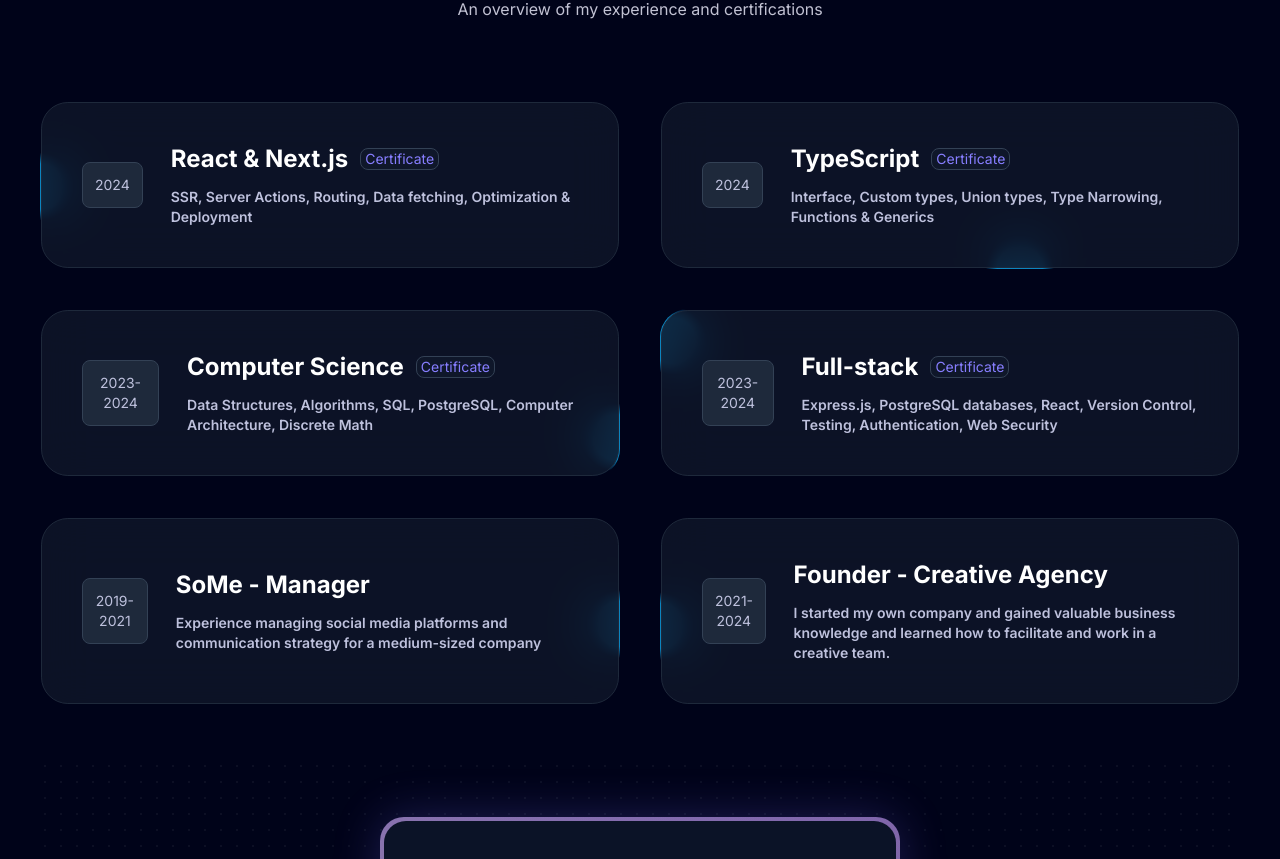
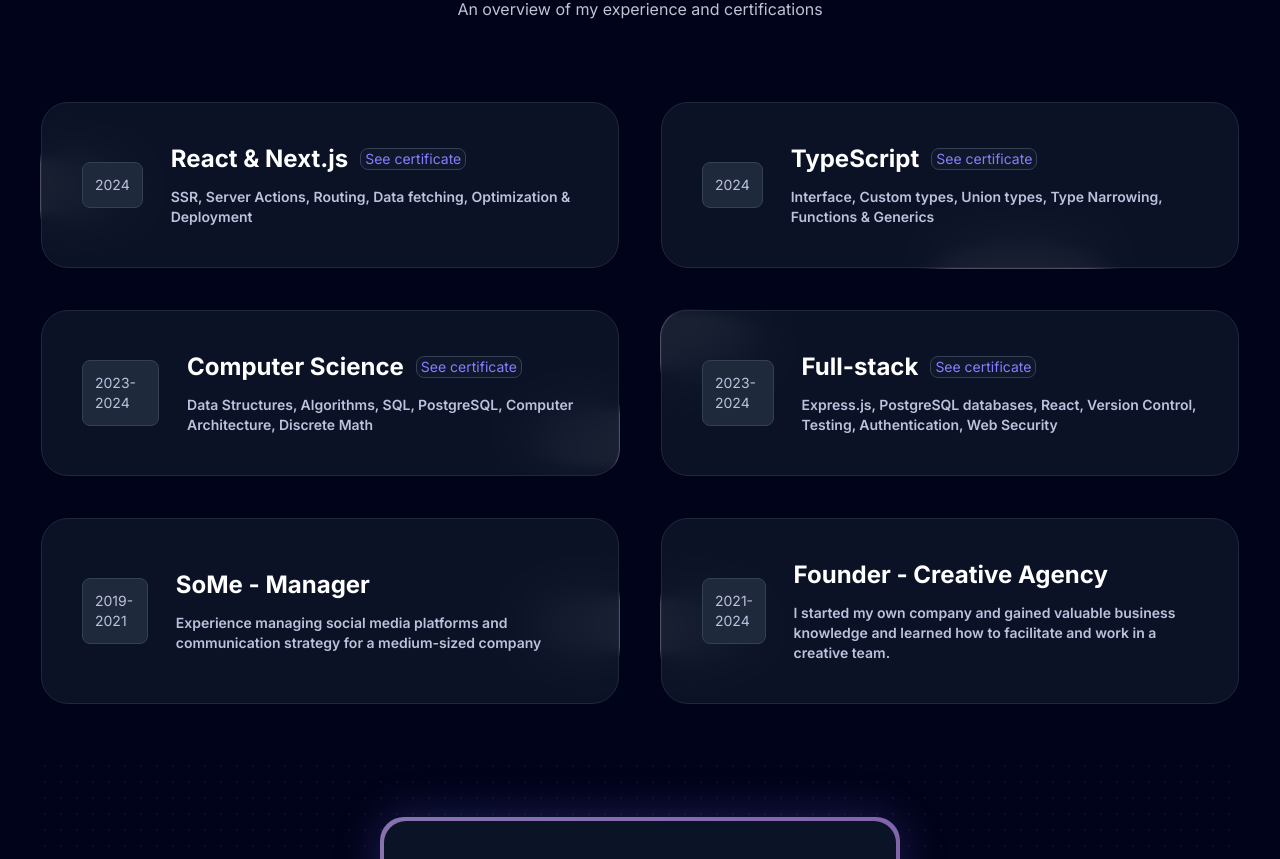
Before and after one commit to t-holmquist/portfolio, a Next.js app: page / in a window 1280 px wide. Shown: the part 2814-3673 px from the top of the page. Built offline with nearby package versions, Linux system fonts and the light colour scheme.

Commit message:
Added certificates open state with image

```diff
--- a/components/Experience.tsx
+++ b/components/Experience.tsx
@@ -1,8 +1,14 @@
+'use client'
+
 import { workExperience } from "@/data"
 import { Button } from "./ui/MovingBorders"
 import Image from "next/image"
+import { useState } from "react"
 
 const Experience = () => {
+
+    const [openCardId, setOpenCardId] = useState<number | null>(null);
+
   return (
     <div id="experience" className="lg:py-14">
         <h1 className="heading">
@@ -31,12 +37,17 @@ const Experience = () => {
                                     {card.title}
                                 </h1>
                                 {card.hasCertificate && (
-                                    <p className="px-1 rounded-lg text-[#877EFF] bg-slate-900 border border-slate-700">Certificate</p>
+                                    <button onClick={() => setOpenCardId(card.id === openCardId ? null : card.id)} className="px-1 rounded-lg text-[#877EFF] bg-slate-900 border hover:bg-slate-800 border-slate-700">See certificate</button>
                                 )}
                             </div>
                             <p className="text-start text-white-100 mt-3 font-semibold">
                                 {card.desc}
                             </p>
+                            {card.id === openCardId && (
+                                <div className="flex items-center justify-center h-[400px]">
+                                    <Image src={card.certificate} width={450} height={450} alt="certificate" className="rounded-lg"/>
+                                </div>
+                            )}
                         </div>
                     </div>
                 </Button>
--- a/components/ui/MovingBorders.tsx
+++ b/components/ui/MovingBorders.tsx
@@ -13,7 +13,7 @@ import { cn } from "@/utils/cn";
 export function Button({
   borderRadius = "1.75rem",
   children,
-  as: Component = "button",
+  as: Component = "div",
   containerClassName,
   borderClassName,
   duration,
@@ -47,7 +47,7 @@ export function Button({
         <MovingBorder duration={duration} rx="30%" ry="30%">
           <div
             className={cn(
-              "h-20 w-20 opacity-[0.8] bg-[radial-gradient(var(--sky-500)_40%,transparent_60%)]",
+              "h-20 w-60 opacity-[0.3] bg-[radial-gradient(white_40%,transparent_60%)]",
               borderClassName
             )}
           />
--- a/data/index.ts
+++ b/data/index.ts
@@ -101,6 +101,7 @@ export const navItems = [
       thumbnail: "/b4.svg",
       year: "2024",
       hasCertificate: true,
+      certificate: '/cs_certificate.png',
     },
     {
       id: 2,
@@ -110,6 +111,7 @@ export const navItems = [
       thumbnail: "/b4.svg",
       year: "2024",
       hasCertificate: true,
+      certificate: '/cs_certificate.png',
     },
     {
       id: 3,
@@ -119,6 +121,7 @@ export const navItems = [
       thumbnail: "/b4.svg",
       year: "2023-2024",
       hasCertificate: true,
+      certificate: '/cs_certificate.png',
     },
     {
       id: 4,
@@ -128,6 +131,7 @@ export const navItems = [
       thumbnail: "/b4.svg",
       year: "2023-2024",
       hasCertificate: true,
+      certificate: '/cs_certificate.png',
     },
     {
       id: 5,
@@ -137,6 +141,7 @@ export const navItems = [
       thumbnail: "/b4.svg",
       year: "2019-2021",
       hasCertificate: false,
+      certificate: '',
     },
     {
       id: 6,
@@ -146,6 +151,7 @@ export const navItems = [
       thumbnail: "/b4.svg",
       year: "2021-2024",
       hasCertificate: false,
+      certificate: '',
     },
   ];
 
```
Also changed, not shown: public/cs_certificate.png (added).
